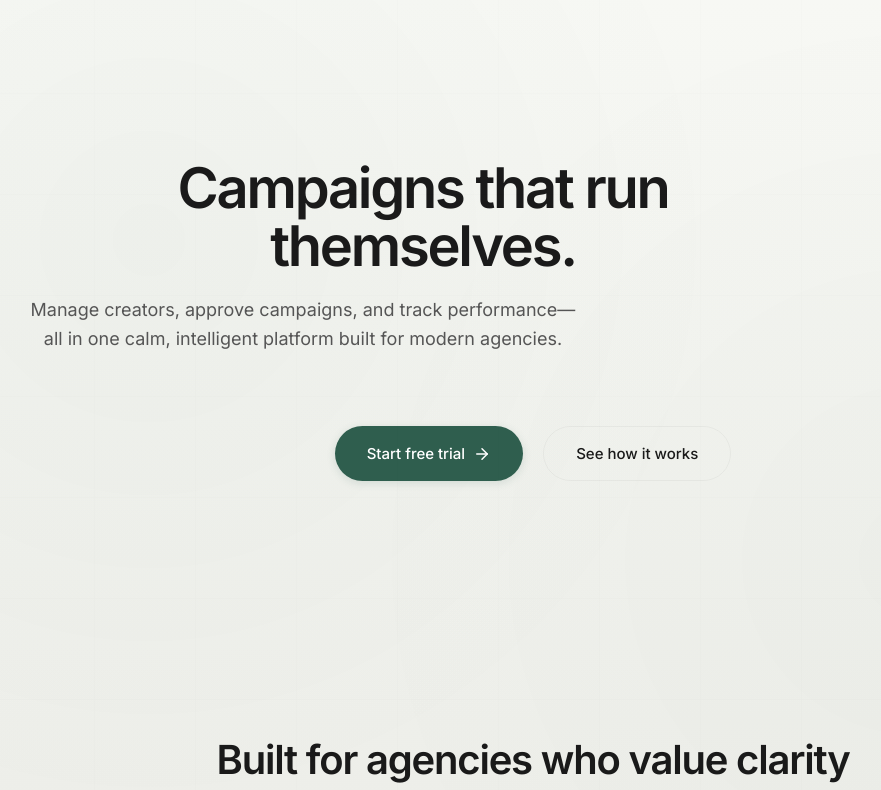
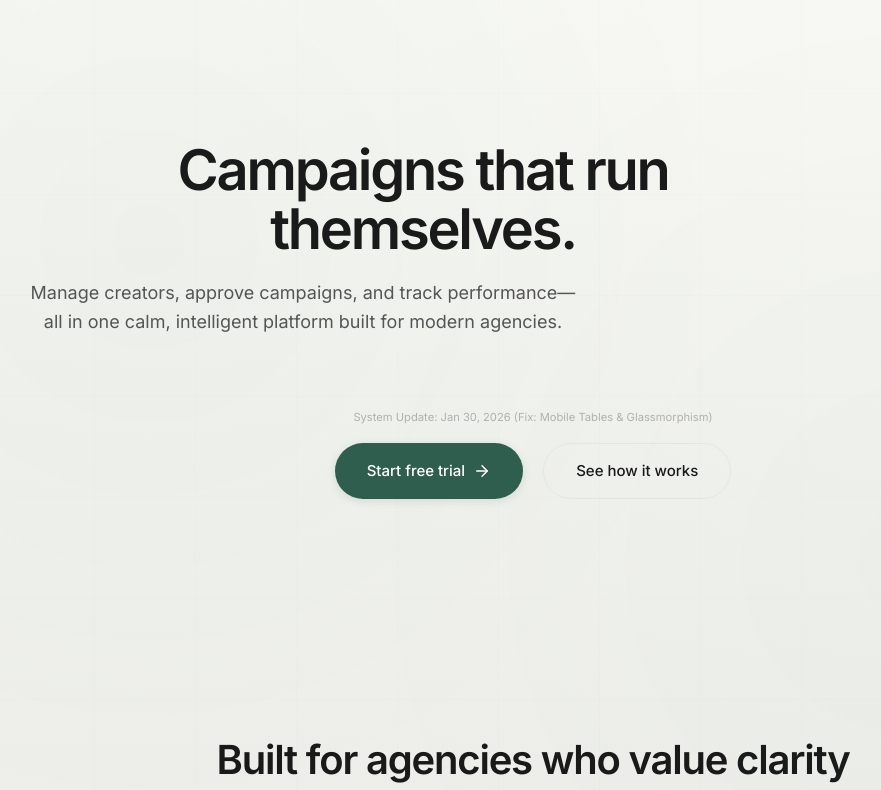
Before and after one commit to freetoolai/ViralCreatorAI, a Next.js app: page / in a window 1280 px wide. Shown: the top 790 px of the page, without its empty margins (107-988 px from the left). Built offline with nearby package versions, Linux system fonts and the light colour scheme.

Commit message:
DEPLOYMENT VERIFICATION: Add Jan 30 System Update tag to homepage

```diff
--- a/src/app/landing.module.css
+++ b/src/app/landing.module.css
@@ -40,6 +40,13 @@
     color: var(--text-secondary);
     max-width: 90%;
     margin-bottom: var(--space-xl);
+}
+
+.systemUpdate {
+    font-size: 0.7rem;
+    color: var(--text-muted);
+    margin-bottom: 1rem;
+    opacity: 0.6;
 }
 
 @media (min-width: 768px) {
--- a/src/app/page.tsx
+++ b/src/app/page.tsx
@@ -1,6 +1,6 @@
 import Link from 'next/link';
 import Image from 'next/image'; // Triggering build
-import { Database, Users, Zap, ArrowRight, CheckCircle2 } from 'lucide-react';
+import { Database, Users, Zap, ArrowRight } from 'lucide-react';
 import styles from './landing.module.css';
 
 export default function HomePage() {
@@ -15,6 +15,9 @@ export default function HomePage() {
           <p className={styles.heroSubtitle}>
             Manage creators, approve campaigns, and track performance—all in one calm, intelligent platform built for modern agencies.
           </p>
+          <div className={styles.systemUpdate}>
+            System Update: Jan 30, 2026 (Fix: Mobile Tables & Glassmorphism)
+          </div>
           <div className={styles.heroCta}>
             <Link href="/login" className="btn btn-primary">
               Start free trial <ArrowRight size={18} />
```
